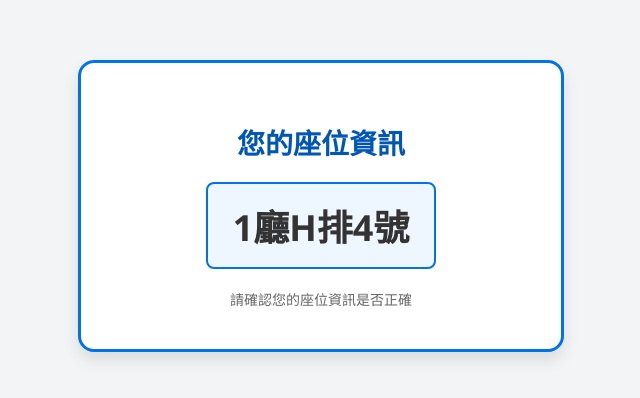
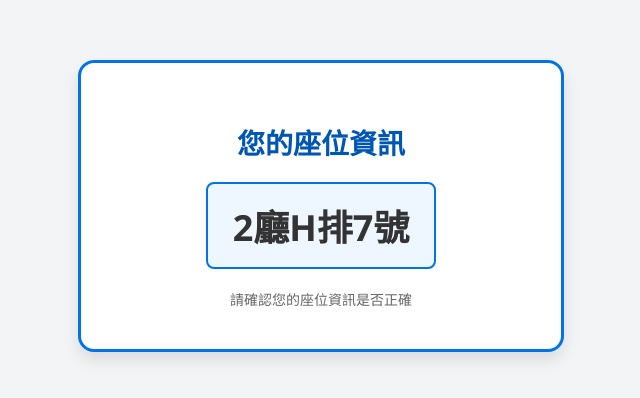
Before and after one commit to abc123-hi/2-H-7-, a plain HTML site: page index.htm in a window 1280 px wide. Shown: the part 194-592 px from the top of the page, 319-959 px from the left. Drawn offline with Linux system fonts and the light colour scheme.

Commit message:
Update index.htm

```diff
--- a/index.htm
+++ b/index.htm
@@ -69,7 +69,7 @@
         const seatInfo = document.getElementById('seatInfo');
 
         // 顯示座位號碼
-        seatInfo.innerText = seatId ? seatId : "1廳H排4號";
+        seatInfo.innerText = seatId ? seatId : "2廳H排7號";
     </script>
 </body>
 </html>
```
